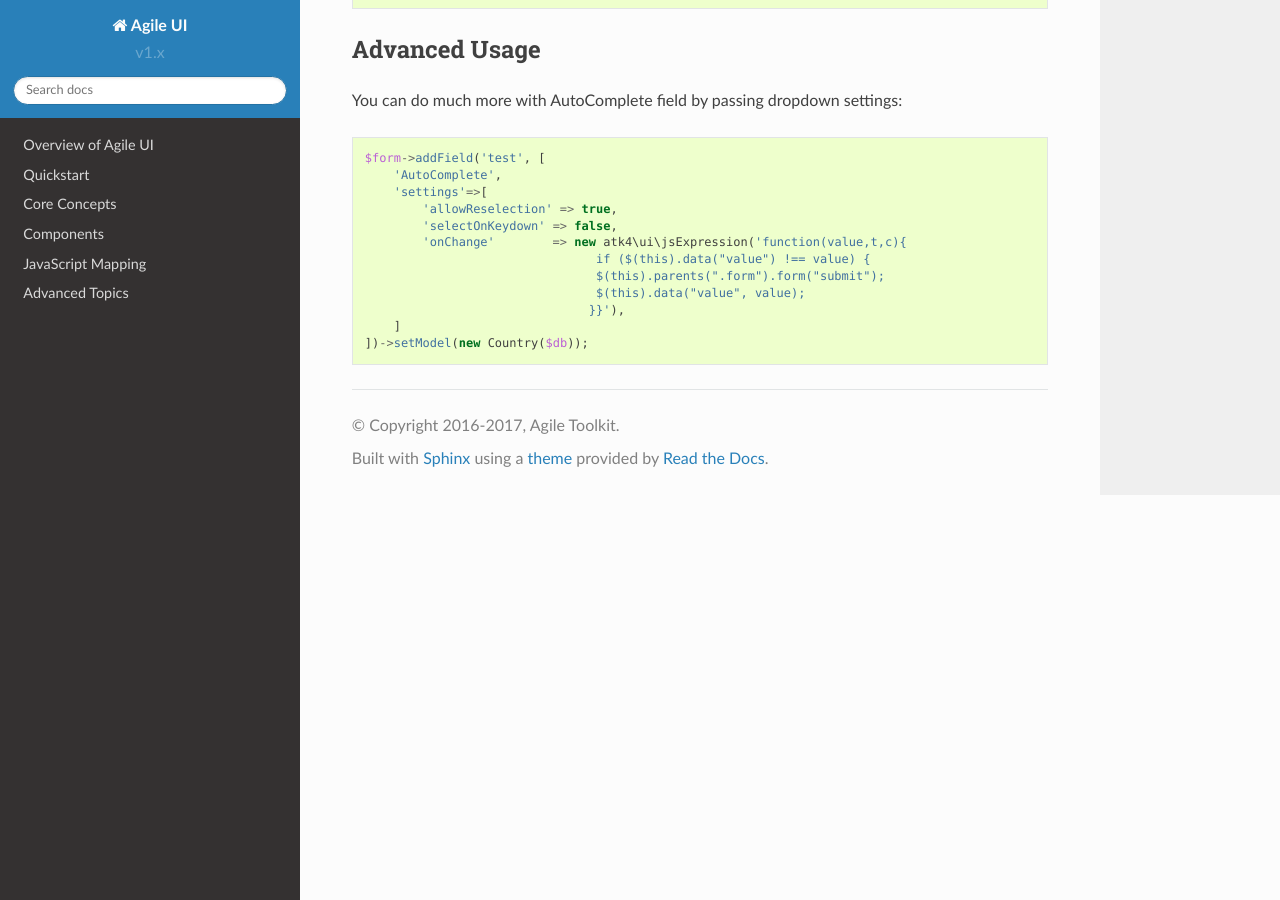
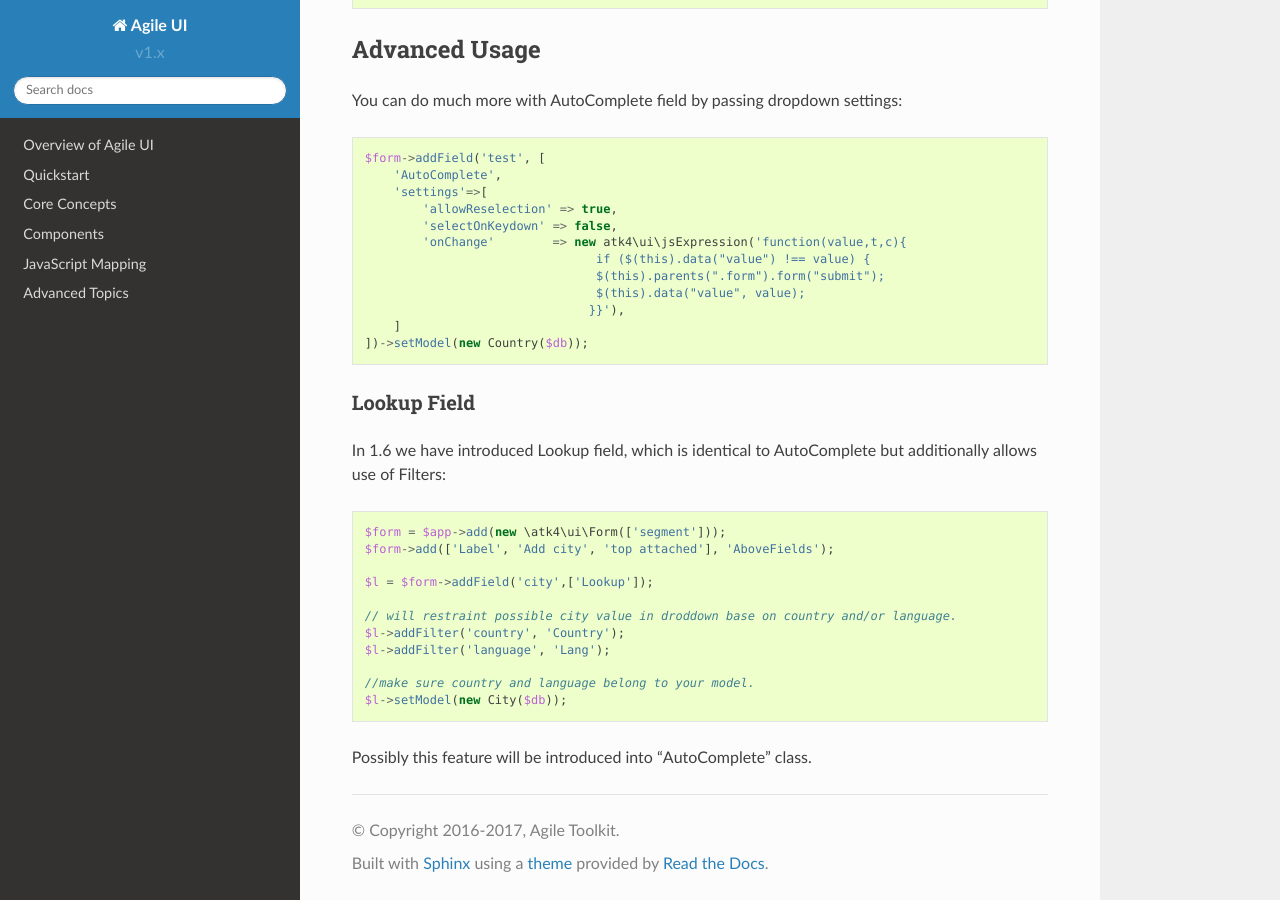
Before and after one commit to atk4/ui, a Sphinx documentation site: the page built from docs/autocomplete.rst, in a window 1280 px wide and 900 px high, scrolled down 1076 px. Built offline with Sphinx 7.4.7 and the Read the Docs theme 2.0.0, drawn with Linux system fonts in a browser that asks for light colours; pages that are not in the unit, such as notebooks, are missing from menus.

Commit message:
added brief documentation

```diff
--- a/docs/autocomplete.rst
+++ b/docs/autocomplete.rst
@@ -54,3 +54,25 @@ You can do much more with AutoComplete field by passing dropdown settings::
                                    }}'),
         ]
     ])->setModel(new Country($db));
+
+
+Lookup Field
+============
+
+In 1.6 we have introduced Lookup field, which is identical to AutoComplete but additionally allows
+use of Filters::
+
+
+    $form = $app->add(new \atk4\ui\Form(['segment']));
+    $form->add(['Label', 'Add city', 'top attached'], 'AboveFields');
+
+    $l = $form->addField('city',['Lookup']);
+
+    // will restraint possible city value in droddown base on country and/or language.
+    $l->addFilter('country', 'Country');
+    $l->addFilter('language', 'Lang');
+
+    //make sure country and language belong to your model.
+    $l->setModel(new City($db));
+
+Possibly this feature will be introduced into "AutoComplete" class.
```
